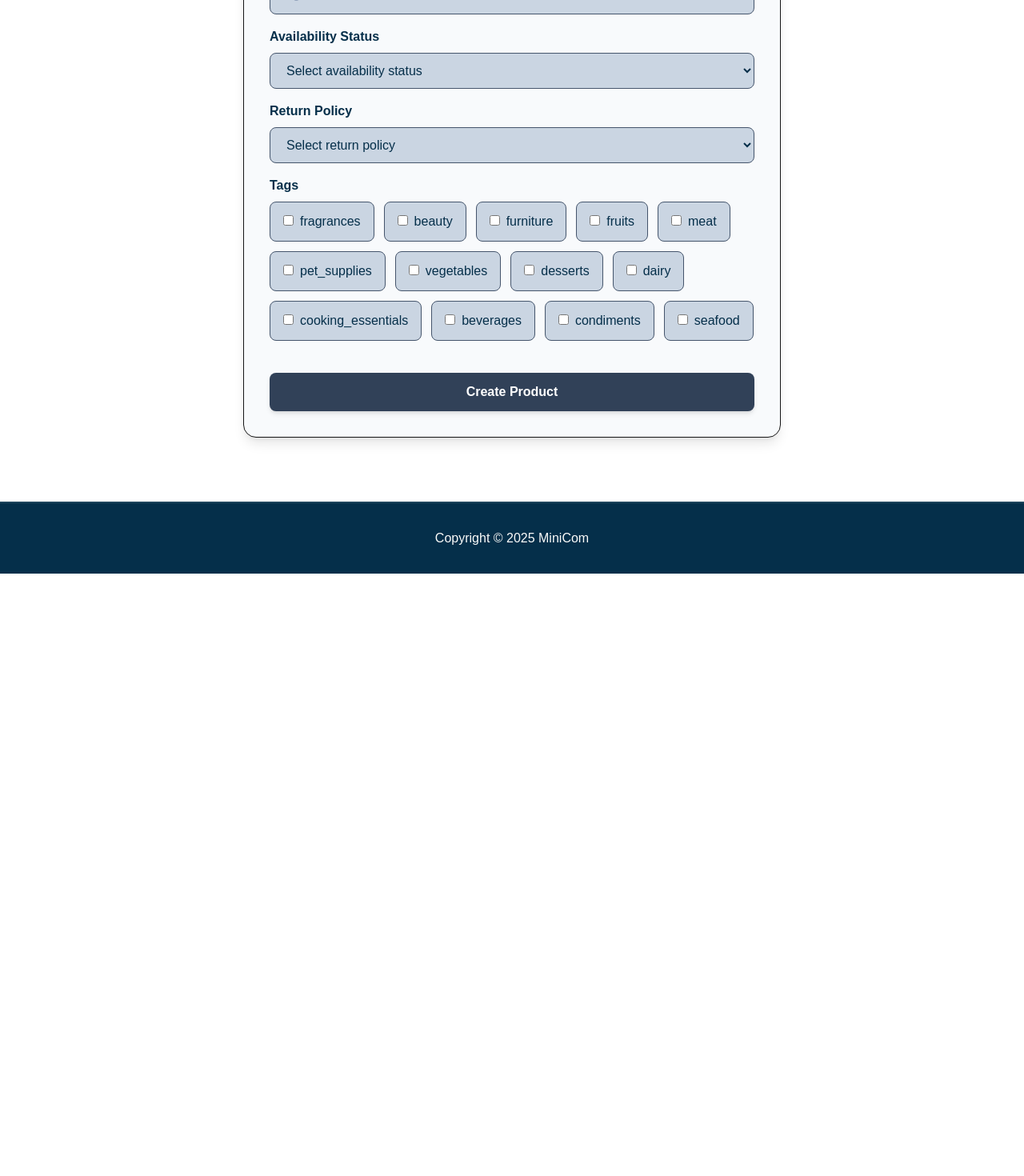
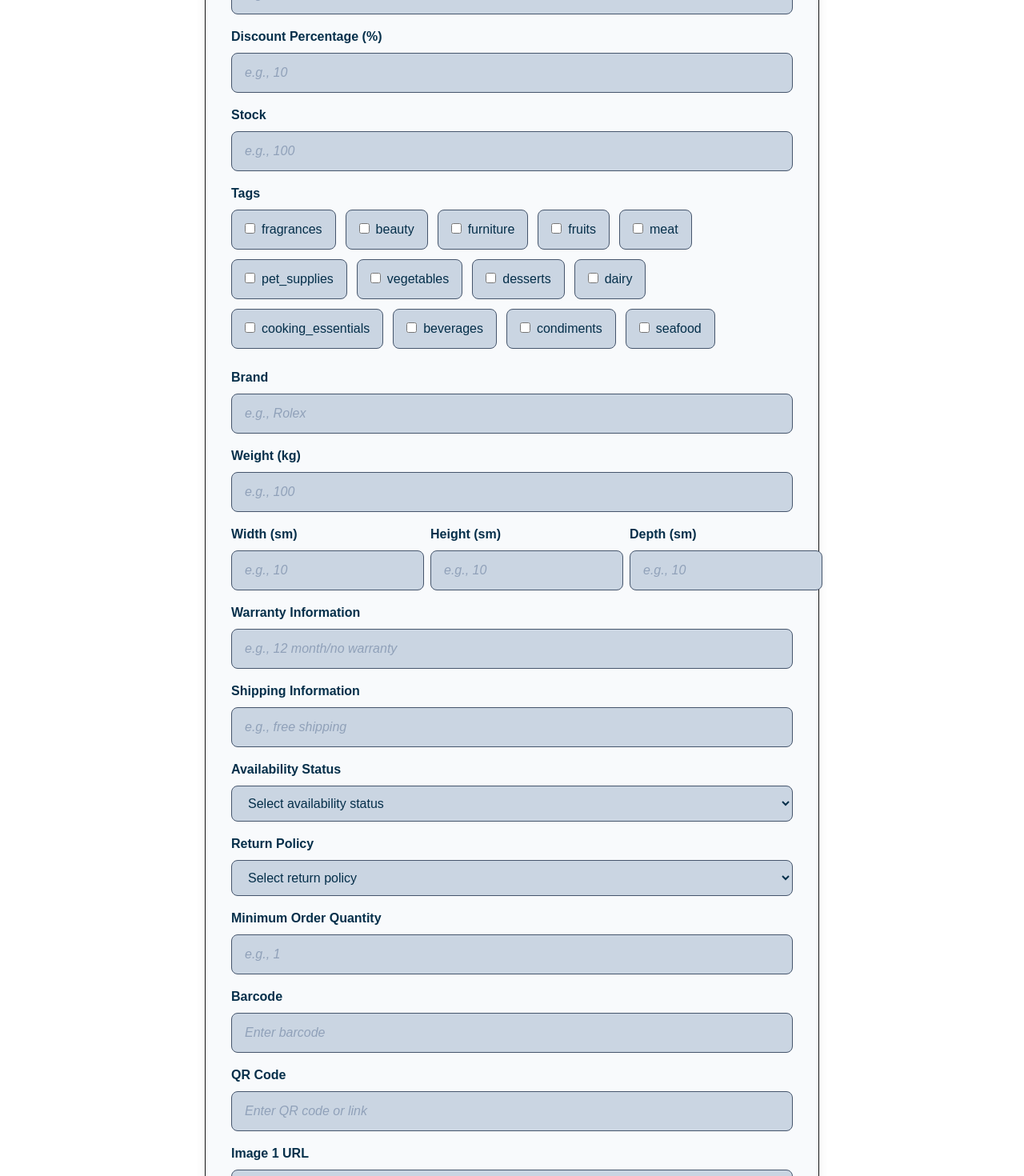
Before and after one commit to annasvst/ecom-app, a Next.js app: page /admin/products/new in a window 1280 px wide. Shown: the part 620-2090 px from the top of the page at 80% size. Before the commit the page ends 1337 px from the top, so only its background shows below. Built offline with nearby package versions, Linux system fonts and the light colour scheme.

Commit message:
Enhance new product form by adding fields for discount percentage, stock, brand, weight, dimensions, warranty, shipping information, minimum order quantity, barcode, QR code, and image URLs; improve validation and error handling for new inputs.

```diff
--- a/src/app/admin/products/new/page.tsx
+++ b/src/app/admin/products/new/page.tsx
@@ -1,8 +1,8 @@
 "use client";
 import { FieldError, useForm } from "react-hook-form";
 import {
+  Product,
   allCategories,
-  Product,
   allAvailabilityStatuses,
   allReturnPolicies,
   AvailabilityStatus,
@@ -82,7 +82,7 @@ export default function Admin() {
   if (isPending) return <p>Loading...</p>;
 
   return (
-    <main className="max-w-md md:max-w-2xl mx-auto my-8 p-8 rounded-2xl shadow-lg border bg-slate-50 mb-20">
+    <main className="max-w-sm md:max-w-md lg:max-w-3xl mx-auto my-8 p-8 rounded-2xl shadow-lg border bg-slate-50 mb-20">
       <h1 className="my-12 text-2xl font-bold text-center text-sky-950">
         Add a New Product
       </h1>
@@ -105,6 +105,7 @@ export default function Admin() {
           })}
           error={errors.description}
         />
+
         <SelectField
           label="Category"
           id="category"
@@ -117,7 +118,7 @@ export default function Admin() {
         />
 
         <InputField
-          label="Price"
+          label="Price ($)"
           id="price"
           type="number"
           placeholder="e.g., 199.99"
@@ -126,6 +127,112 @@ export default function Admin() {
             min: { value: 0.01, message: "Price must be positive" },
           })}
           error={errors.price}
+        />
+
+        <InputField
+          label="Discount Percentage (%)"
+          id="discountPercentage"
+          type="number"
+          placeholder="e.g., 10"
+          register={register("discountPercentage", {
+            required: "Discount percentage is required",
+            min: {
+              value: 0.01,
+              message: "Discount percentage must be positive",
+            },
+          })}
+          error={errors.discountPercentage}
+        />
+
+        <InputField
+          label="Stock"
+          id="stock"
+          type="number"
+          placeholder="e.g., 100"
+          register={register("stock", { required: "Stock is required" })}
+          error={errors.stock}
+        />
+
+        <TagsCheckboxGroup
+          label="Tags"
+          tags={allTags.map((tagKey) => ({
+            value: Tag[tagKey as keyof typeof Tag],
+            label: Tag[tagKey as keyof typeof Tag],
+          }))}
+          register={register("tags")}
+          error={errors.tags as FieldError | undefined}
+        />
+
+        <InputField
+          label="Brand"
+          id="brand"
+          type="text"
+          placeholder="e.g., Rolex"
+          register={register("brand", { required: "Brand is required" })}
+          error={errors.brand}
+        />
+        <InputField
+          label="Weight (kg)"
+          id="weight"
+          type="number"
+          placeholder="e.g., 100"
+          register={register("weight", { required: "Weight is required" })}
+          error={errors.weight}
+        />
+
+        <div className="flex gap-2 flex-col lg:flex-row">
+          <InputField
+            label="Width (sm)"
+            id="dimensions.width"
+            type="number"
+            placeholder="e.g., 10"
+            register={register("dimensions.width", {
+              required: "Width is required",
+            })}
+            error={errors.dimensions?.width}
+          />
+          <InputField
+            label="Height (sm)"
+            id="dimensions.height"
+            type="number"
+            placeholder="e.g., 10"
+            register={register("dimensions.height", {
+              required: "Height is required",
+            })}
+            error={errors.dimensions?.height}
+          />
+          <InputField
+            label="Depth (sm)"
+            id="dimensions.depth"
+            type="number"
+            placeholder="e.g., 10"
+            register={register("dimensions.depth", {
+              required: "Depth is required",
+            })}
+            error={errors.dimensions?.depth}
+          />
+        </div>
+
+        <InputField
+          label="Warranty Information"
+          id="warrantyInformation"
+          type="string"
+          placeholder="e.g., 12 month/no warranty"
+          register={register("warrantyInformation", {
+            required: "Warranty Information is required",
+          })}
+          error={errors.warrantyInformation}
+        />
+
+        <InputField
+          label="Shipping Information"
+          id="shippingInformation"
+          type="string"
+          placeholder="e.g., free shipping"
+          register={register("shippingInformation", {
+            required: "Shipping Information is required",
+          })}
+          error={errors.shippingInformation}
         />
 
         <SelectField
@@ -156,14 +263,45 @@ export default function Admin() {
           error={errors.returnPolicy}
         />
 
-        <TagsCheckboxGroup
-          label="Tags"
-          tags={allTags.map((tagKey) => ({
-            value: Tag[tagKey as keyof typeof Tag],
-            label: Tag[tagKey as keyof typeof Tag],
-          }))}
-          register={register("tags")}
-          error={errors.tags as FieldError | undefined}
+        <InputField
+          label="Minimum Order Quantity"
+          id="minimumOrderQuantity"
+          type="number"
+          placeholder="e.g., 1"
+          register={register("minimumOrderQuantity", {
+            required: "Minimum order quantity is required",
+            min: 1,
+          })}
+          error={errors.minimumOrderQuantity}
+        />
+        <InputField
+          label="Barcode"
+          id="meta.barcode"
+          placeholder="Enter barcode"
+          register={register("meta.barcode")}
+          error={errors.meta?.barcode}
+        />
+        <InputField
+          label="QR Code"
+          id="meta.qrCode"
+          placeholder="Enter QR code or link"
+          register={register("meta.qrCode")}
+          error={errors.meta?.qrCode}
+        />
+
+        <InputField
+          label="Image 1 URL"
+          id="images.0"
+          placeholder="https://example.com/image1.jpg"
+          register={register("images.0")}
+          error={errors.images?.[0]}
+        />
+        <InputField
+          label="Image 2 URL"
+          id="images.1"
+          placeholder="https://example.com/image2.jpg"
+          register={register("images.1")}
+          error={errors.images?.[1]}
         />
 
         <button
--- a/src/app/products/[productId]/page.tsx
+++ b/src/app/products/[productId]/page.tsx
@@ -1,13 +1,13 @@
 import ProductClient from "./ProductClient";
 
-interface ProductPageProps {
-  params: {
-    productId: string;
-  };
-}
-
-export default async function ProductPage({ params }: ProductPageProps) {
-  const res = await fetch(`https://dummyjson.com/products/${params.productId}`);
+export default async function ProductPage({
+  params,
+}: {
+  params: Promise<{ productId: string }>;
+}) {
+  const { productId } = await params;
+  console.log(productId);
+  const res = await fetch(`https://dummyjson.com/products/${productId}`);
   if (!res.ok) {
     return <div>Error loading product</div>;
   }
--- a/src/components/common/InputField.tsx
+++ b/src/components/common/InputField.tsx
@@ -29,9 +29,7 @@ export default function InputField({
         {...register}
         className="bg-slate-300 text-sky-950 placeholder:italic placeholder:text-slate-400 rounded-lg border border-slate-600 px-4 py-3 focus:outline-none focus:border-slate-400 transition"
       />
-      {error && (
-        <p className="text-red-400 text-sm mt-1">{error.message}</p>
-      )}
+      {error && <p className="text-red-400 text-sm mt-1">{error.message}</p>}
     </div>
   );
 }
--- a/src/types/product.ts
+++ b/src/types/product.ts
@@ -5,7 +5,7 @@ export interface Product {
   category: Category;
   price: number;
   discountPercentage?: number;
-  rating?: number;
+  rating?: number; //no need to add to schema
   stock: number;
   tags?: Tag[];
   brand: string;
@@ -15,7 +15,7 @@ export interface Product {
   warrantyInformation: string;
   shippingInformation: string;
   availabilityStatus: AvailabilityStatus;
-  reviews?: Review[];
+  reviews?: Review[];  //no need to add to schema
   returnPolicy: ReturnPolicy;
   minimumOrderQuantity: number;
   meta: Meta;
```
